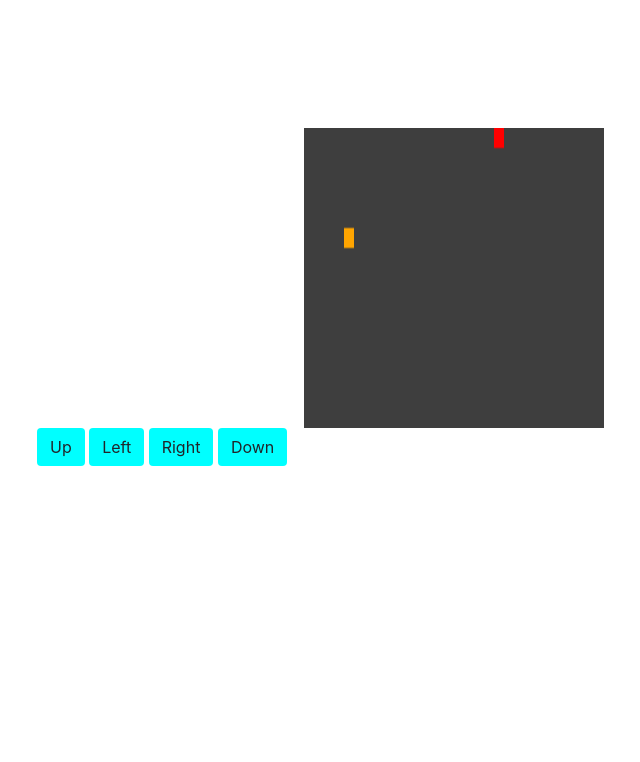
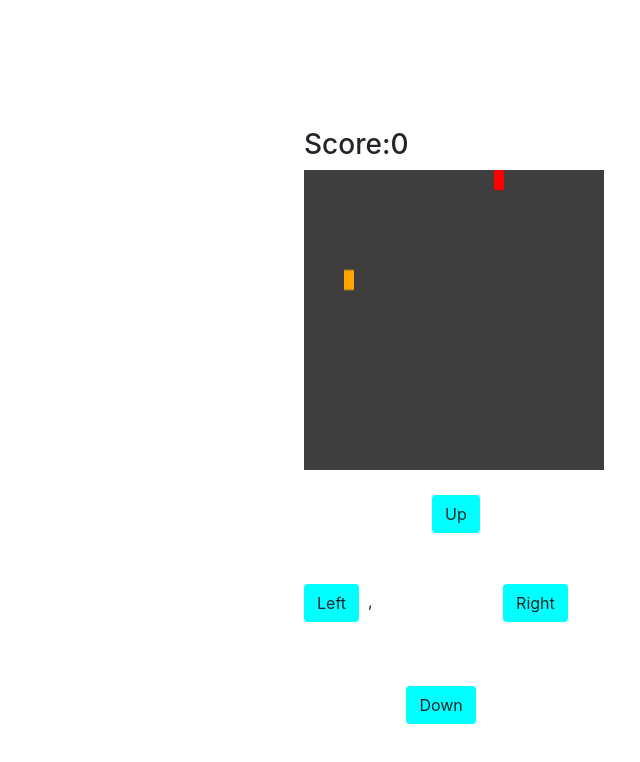
Before and after one commit to 17H51A05K9/mean-stack, a website: page FrontEnd/html/snakegame.html in a window 1280 px wide. Shown: the whole page, without its empty margins (80-720 px from the left). Drawn offline with nearby package versions, Linux system fonts and the light colour scheme.

Commit message:
bugs cleared

```diff
--- a/FrontEnd/html/snakegame.html
+++ b/FrontEnd/html/snakegame.html
@@ -7,18 +7,19 @@
     </head>
     <body>
         <div id='canvas'>
+            <h3 id='score'>Score:0</h3>
         <canvas id="snake">
         </canvas>
 
     </div>
-    <div>
-    &nbsp; &nbsp; &nbsp; &nbsp; &nbsp; &nbsp; &nbsp; &nbsp; &nbsp;&nbsp;&nbsp;&nbsp;&nbsp;&nbsp;&nbsp;&nbsp;&nbsp;
-   <button type="submit" class="btn btn-default" id='button1' onclick="Up()">Up</button>
-       <button type="submit" class="btn btn-default" id='button2' onclick="Left()">Left</button>
-            <button type="submit" class="btn btn-default" id='button4'onclick="Right()">Right</button>
-      <button type="submit" class="btn btn-default" id='button3' onclick="Down()">Down</button>
 
-    </div>
+   <div id='button11'> <button type="submit" class="btn btn-default" id='button1' onclick="Up()">Up</button></div>
+        <div id='button12'><button type="submit" class="btn btn-default" id='button2' onclick="Left()">Left</button>
+            &nbsp;,&nbsp;&nbsp;&nbsp;&nbsp;&nbsp;&nbsp;&nbsp;&nbsp;&nbsp;&nbsp;&nbsp;&nbsp;&nbsp;&nbsp;&nbsp;&nbsp;&nbsp;&nbsp;&nbsp;&nbsp;&nbsp;&nbsp;&nbsp;
+
+            &nbsp; &nbsp; &nbsp;<button type="submit" class="btn btn-default" id='button4'onclick="Right()">Right</button></div>
+       <div id='button13'> <button type="submit" class="btn btn-default" id='button3' onclick="Down()">Down</button></div>
+
         <script src="https://cdnjs.cloudflare.com/ajax/libs/jquery/3.5.1/jquery.min.js"></script>
         <script src="https://cdnjs.cloudflare.com/ajax/libs/twitter-bootstrap/4.5.0/js/bootstrap.min.js"></script>
         <script src="https://cdnjs.cloudflare.com/ajax/libs/font-awesome/5.14.0/js/all.min.js"></script>
--- a/FrontEnd/js/snakegame.js
+++ b/FrontEnd/js/snakegame.js
@@ -5,6 +5,7 @@ var scale=10;
 var snake;
 var tails=[]
 var x=0,y=0,xspeed=scale,yspeed=0,x1,x2,rows=canvas.height/scale,cols=canvas.width/scale,total=0;
+var score=document.getElementById('score')
 var RandomFruit=()=>{
     x1=(Math.floor(Math.random() * 10 +1)*scale);
     x2=(Math.floor(Math.random() * 10 +1)*scale);
@@ -19,15 +20,18 @@ var fruitdraw=()=>{
 var draw=(x,y)=>{
     //console.log("draw")
     ctx.fillStyle="green";
+    let f=0;
     for(var i=0;i<tails.length;i++)
     {
       ctx.fillRect(tails[i].x,tails[i].y,scale,scale);
       if(x==tails[i].x && y==tails[i].y)
        {
-           alert("Game Over")
-           window.location.reload();
+         total=0;
+         tails=[];
+         score.innerHTML='Score:'+0
        }
     }
+
     ctx.fillStyle="red"
     ctx.fillRect(x,y,scale,scale);
 }
@@ -59,6 +63,8 @@ var Snake=()=>{
        if(x==x1 && y==x2)
        {
            total++;
+
+           score.innerHTML='Score:'+total
         //console.log(x1+" "+x2);
            RandomFruit();
           // x=x1,y=x2;
```
